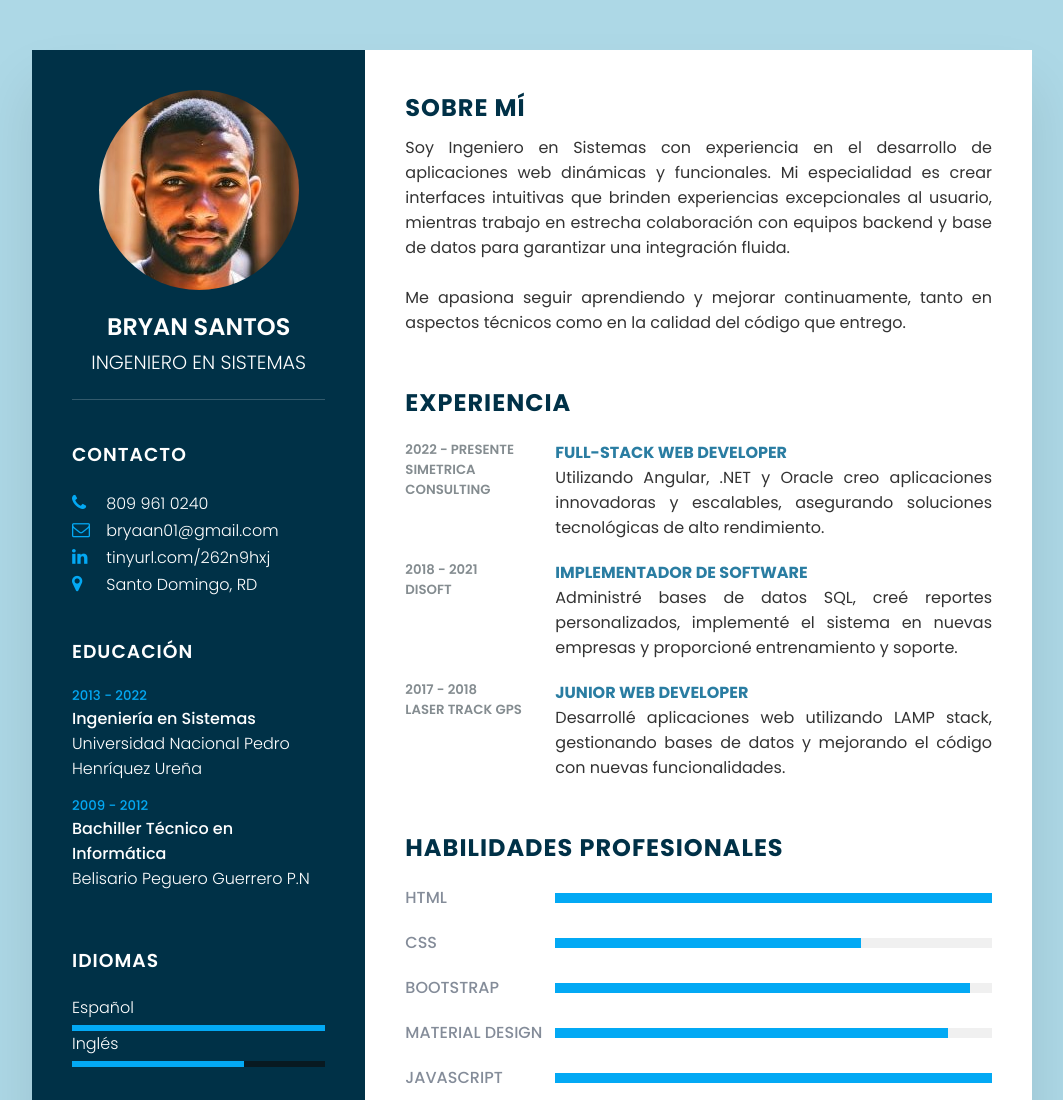
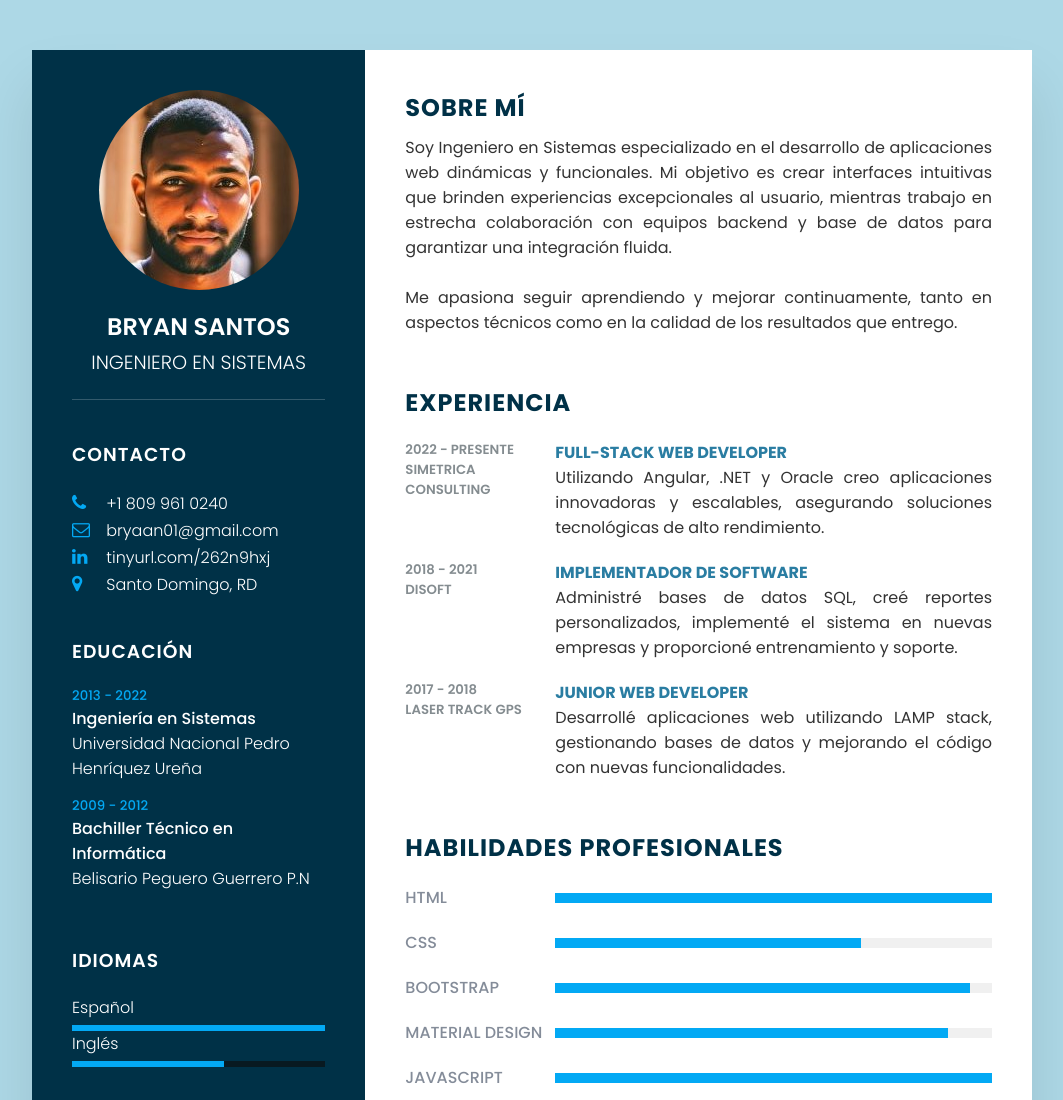
Before and after one commit to TheMasterShoot/curriculum-vitae, a plain HTML site: page docs/index.html in a window 1280 px wide. Shown: the top 1100 px of the page, without its empty margins (108-1171 px from the left). Drawn offline with Linux system fonts and the light colour scheme.

Commit message:
primera parte lista

```diff
--- a/docs/index.html
+++ b/docs/index.html
@@ -22,7 +22,7 @@
                 <ul>
                     <li>
                         <span class="icon"><i class="fa fa-phone" aria-hidden="true"></i></span>
-                        <span class="text">809 961 0240</span>
+                        <span class="text">+1 809 961 0240</span>
                     </li>
                     <li>
                         <span class="icon"><i class="fa fa-envelope-o" aria-hidden="true"></i></span>
@@ -70,7 +70,7 @@
                     <li>
                         <span class="text">Inglés</span>
                         <div class="percent">
-                            <div style="width: 68%;"></div>
+                            <div style="width: 60%;"></div>
                         </div>
                     </li>
                 </ul>
@@ -80,12 +80,12 @@
             <div class="about">
                 <h2 class="title2">Sobre mí</h2>
                 <p>
-                    Soy Ingeniero en Sistemas con experiencia en el desarrollo de aplicaciones web dinámicas y funcionales.
-                    Mi especialidad es crear interfaces intuitivas que brinden experiencias excepcionales al usuario, mientras trabajo en estrecha colaboración con equipos backend y base de datos para garantizar una integración fluida.
+                    Soy Ingeniero en Sistemas especializado en el desarrollo de aplicaciones web dinámicas y funcionales.
+                    Mi objetivo es crear interfaces intuitivas que brinden experiencias excepcionales al usuario, mientras trabajo en estrecha colaboración con equipos backend y base de datos para garantizar una integración fluida.
                     </p>
                     <br>
                     <p>
-                    Me apasiona seguir aprendiendo y mejorar continuamente, tanto en aspectos técnicos como en la calidad del código que entrego.
+                    Me apasiona seguir aprendiendo y mejorar continuamente, tanto en aspectos técnicos como en la calidad de los resultados que entrego.
                 </p>
             </div>
             <div class="about">
```
Also changed, not shown: index.html (+5 -5 lines).
